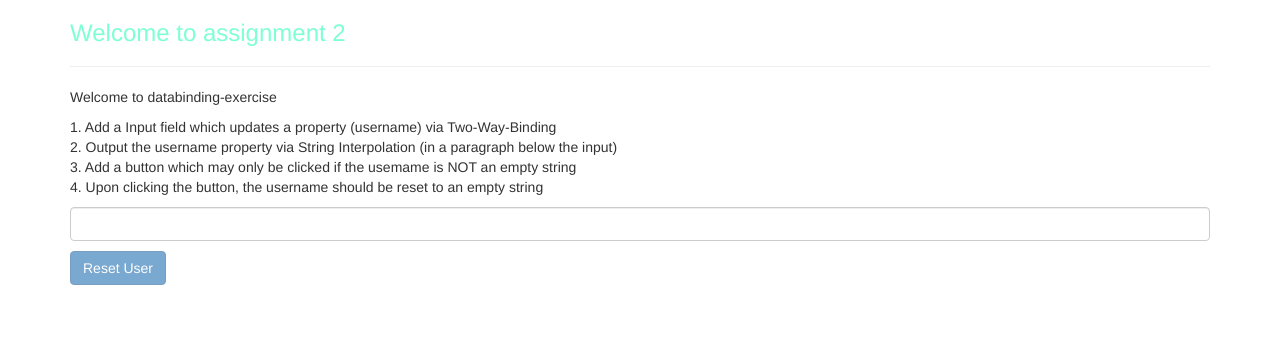
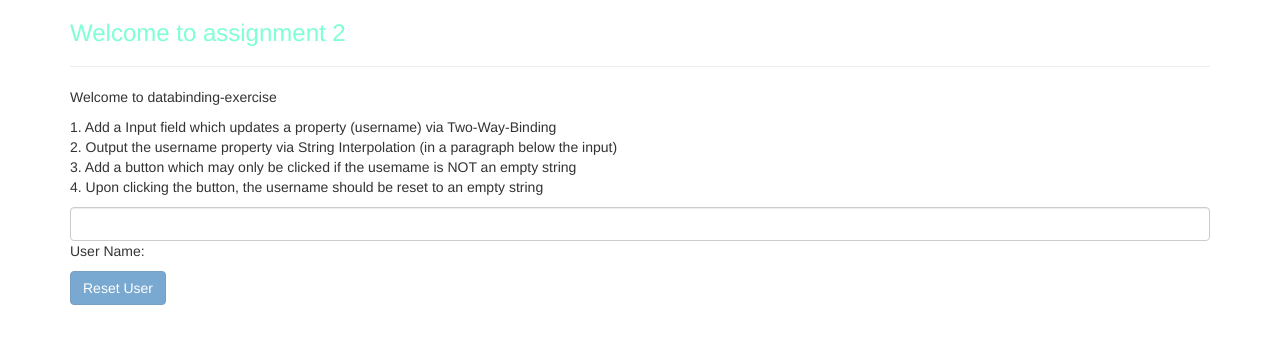
Before and after one commit to richardcalf/angular-the-complete-guide, an Angular app in the folder my-first-app/: page / in a window 1280 px wide. Shown: the top 344 px of the page. Built offline with nearby package versions, Linux system fonts and the light colour scheme.

Commit message:
assignment 2 : databinding: done

```diff
--- a/my-first-app/src/app/databinding-exercise/databinding-exercise.component.html
+++ b/my-first-app/src/app/databinding-exercise/databinding-exercise.component.html
@@ -9,7 +9,7 @@
 <input type="text"
        class="form-control"
        [(ngModel)]="username">
-<p>{{ username }}</p>
+<p>User Name: {{ username }}</p>
 <button class="btn btn-primary"
         [disabled]="username.length == 0"
         (click)="onResetUserName()">
```
